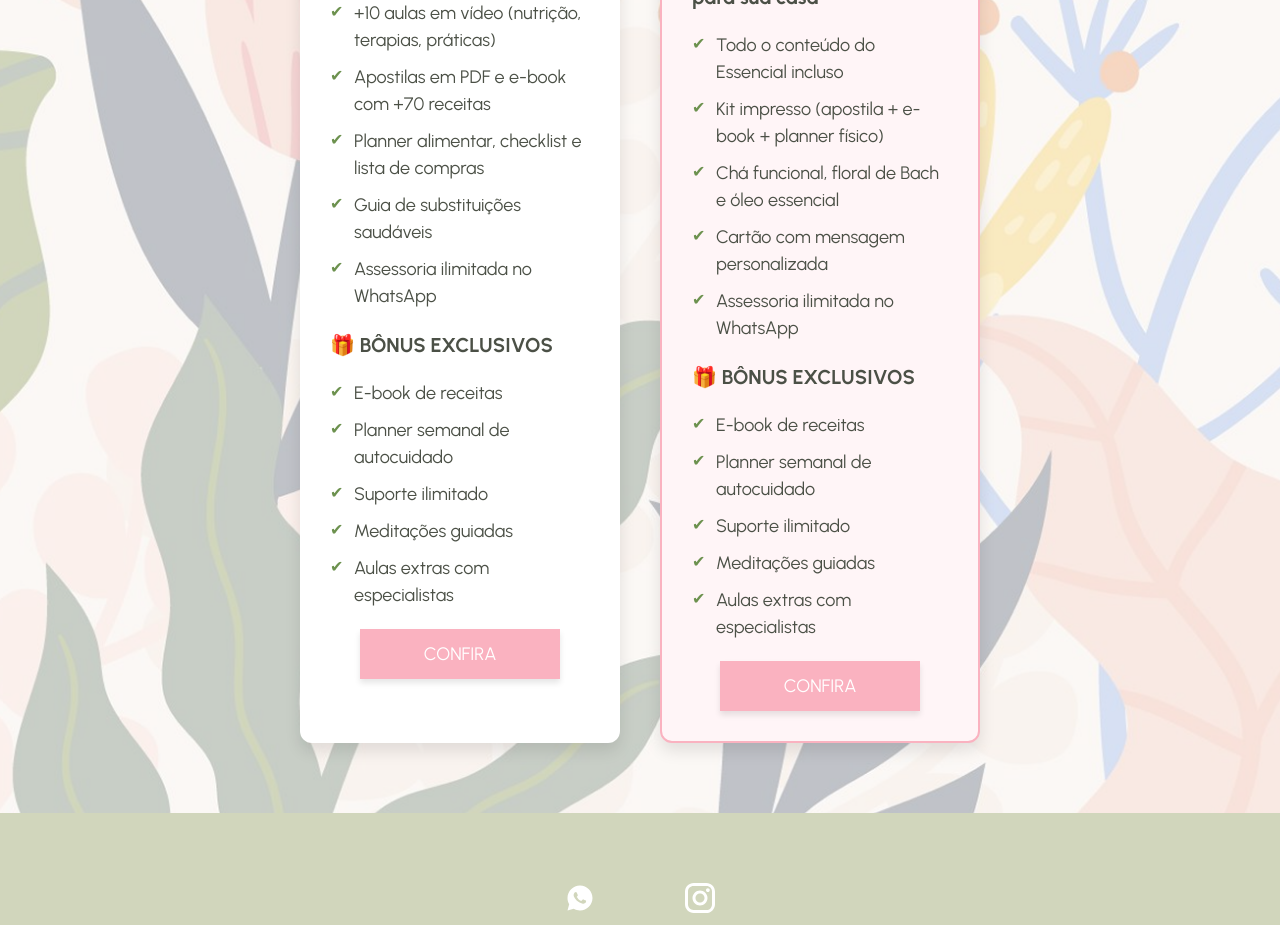
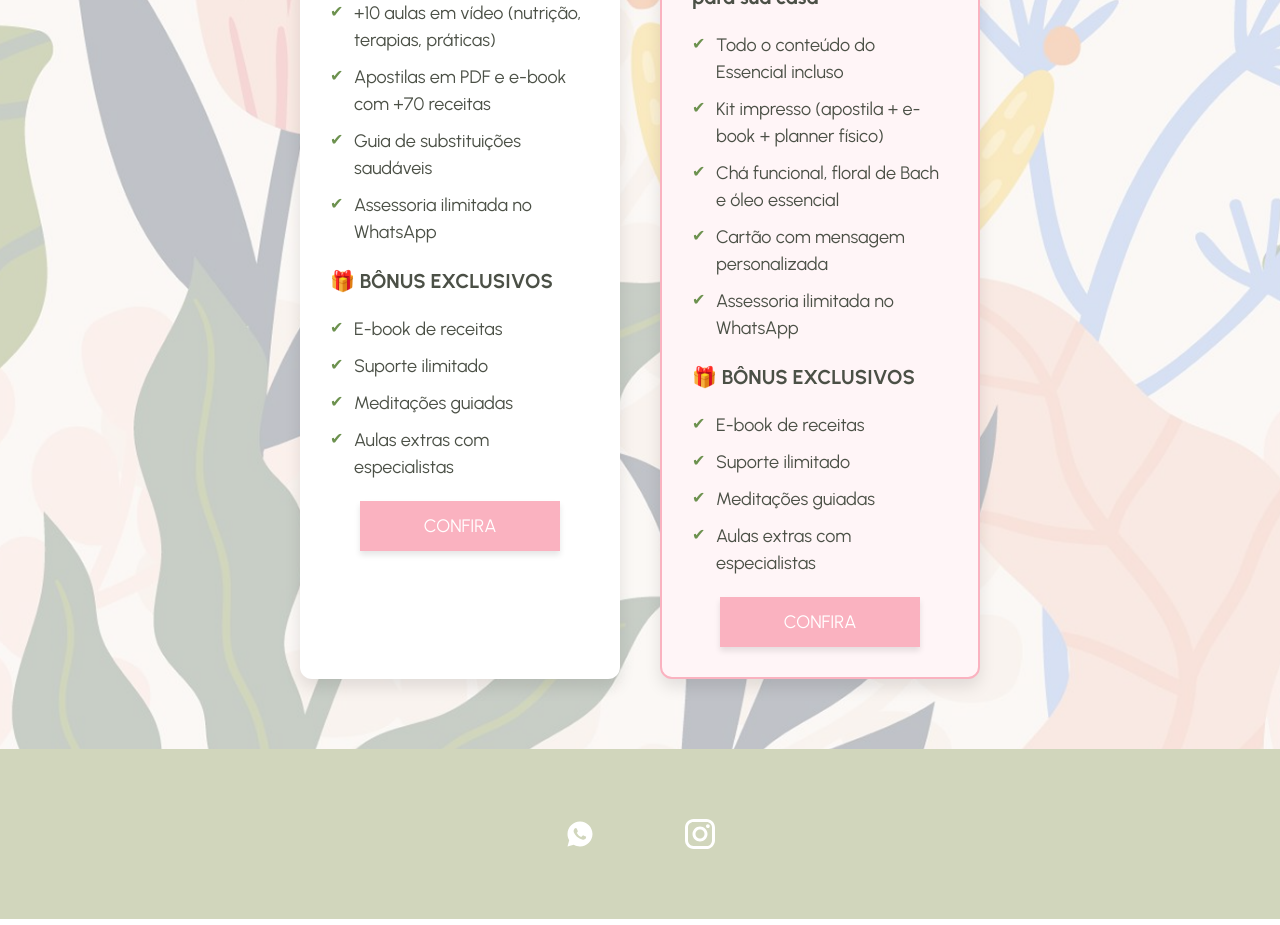
Before and after one commit to IsabeleLeticiaQueiroz/nutricionista_madu_paiva, a Next.js app: page /florescer in a window 1280 px wide. Shown: the part 2280-3205 px from the top of the page. Built offline with nearby package versions, Linux system fonts and the light colour scheme.

Commit message:
Atualização ofertas

```diff
--- a/src/components/adquira.js
+++ b/src/components/adquira.js
@@ -13,7 +13,7 @@ const Adquira = () => {
                     <ul>
                         <li>+10 aulas em vídeo (nutrição, terapias, práticas)</li>
                         <li>Apostilas em PDF e e-book com +70 receitas</li>
-                        <li>Planner alimentar, checklist e lista de compras</li>
+                        {/* <li>Planner alimentar, checklist e lista de compras</li> */}
                         <li>Guia de substituições saudáveis</li>
                         <li>Assessoria ilimitada no WhatsApp</li>
                     </ul>
@@ -21,7 +21,7 @@ const Adquira = () => {
                     <p className="descricao">🎁 BÔNUS EXCLUSIVOS</p>
                     <ul>
                         <li>E-book de receitas</li>
-                        <li>Planner semanal de autocuidado</li>
+                        {/* <li>Planner semanal de autocuidado</li> */}
                         <li>Suporte ilimitado</li>
                         <li>Meditações guiadas</li>
                         <li>Aulas extras com especialistas</li>
@@ -48,7 +48,7 @@ const Adquira = () => {
                     <p className="descricao">🎁 BÔNUS EXCLUSIVOS</p>
                     <ul>
                         <li>E-book de receitas</li>
-                        <li>Planner semanal de autocuidado</li>
+                        {/* <li>Planner semanal de autocuidado</li> */}
                         <li>Suporte ilimitado</li>
                         <li>Meditações guiadas</li>
                         <li>Aulas extras com especialistas</li>
```
